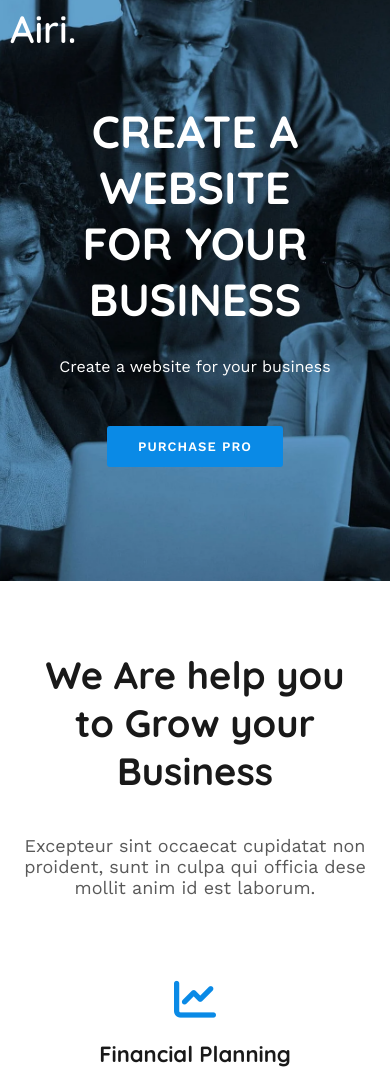
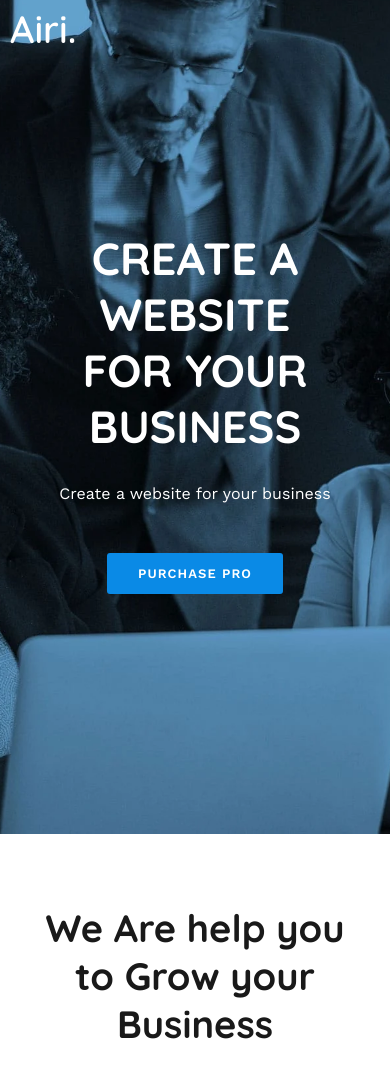
Before and after one commit to jubayerCodes/airi.github.io, a plain HTML site: page index.html in a window 390 px wide. Shown: the top 1071 px of the page. Drawn offline with nearby package versions, Linux system fonts and the light colour scheme.

Commit message:
removing 70vh

```diff
--- a/css/_responsive.scss
+++ b/css/_responsive.scss
@@ -16,10 +16,6 @@
         max-width: 100%;
         padding: 0 20px;
         margin: 0;
-    }
-
-    .bg{
-        height: 70vh;
     }
 
     .box-container{
```
Also changed, not shown: css/style.css, 1 other file.
